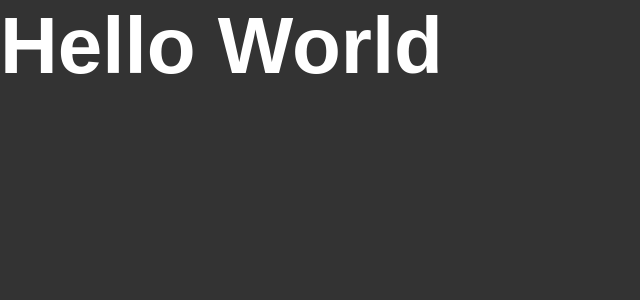
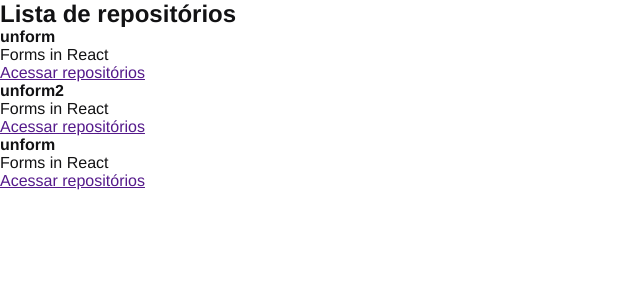
Before and after one commit to ThiagoTassinari/aulas-rocketseat-ignite, a React app: page / in a window 1280 px wide. Shown: the top 300 px of the page, without its empty margins (0-640 px from the left). Built offline with nearby package versions, Linux system fonts and the light colour scheme.

Commit message:
First component react

```diff
--- a/src/App.jsx
+++ b/src/App.jsx
@@ -1,5 +1,8 @@
+import { RepositoryList } from "./components/RepositoryList";
 import "./styles/global.scss";
 
 export function App() {
-  return <h1>Hello World</h1>;
+  return (
+    <RepositoryList />
+  )
 }
--- /dev/null
+++ b/src/components/RepositoryList.jsx
@@ -0,0 +1,32 @@
+const repositoryName = 'unform';
+
+export function RepositoryList() {
+  return (
+    <section className="repository-list">
+      <h1>Lista de repositórios</h1>
+
+      <ul>
+        <li>
+          <strong>{repositoryName}</strong>
+          <p>Forms in React</p>
+
+          <a href="">Acessar repositórios</a>
+        </li>
+
+        <li>
+          <strong>unform2</strong>
+          <p>Forms in React</p>
+
+          <a href="">Acessar repositórios</a>
+        </li>
+
+        <li>
+          <strong>unform</strong>
+          <p>Forms in React</p>
+
+          <a href="">Acessar repositórios</a>
+        </li>
+      </ul>
+    </section>
+  );
+}
--- a/src/styles/global.scss
+++ b/src/styles/global.scss
@@ -5,11 +5,6 @@
 }
 
 body {
-  font-family: Arial, Helvetica, sans-serif;
-  background: #333;
-  color: #fff;
-
-  h1 {
-      font-size: 80px;
-  }
+  font: 16px "Helvetica Neue", Arial,sans-serif;
+  color: #121214;
 }
```
